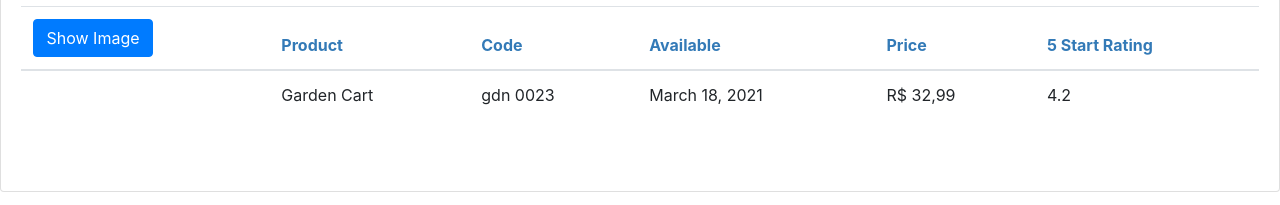
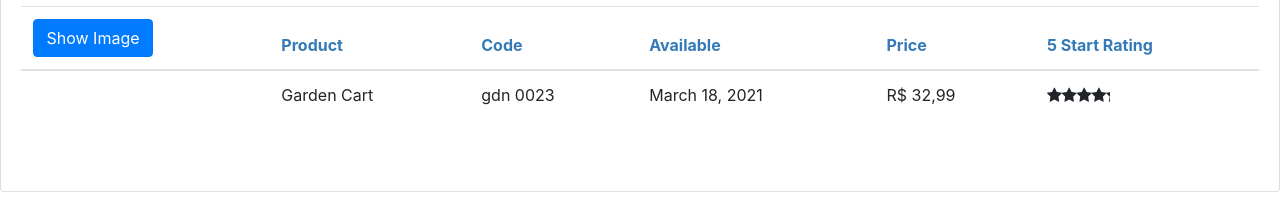
Before and after one commit to Manfrin92/angularioInitialTest, an Angular app: page / in a window 1280 px wide. Shown: the part 202-407 px from the top of the page. Built offline with nearby package versions, Linux system fonts and the light colour scheme.

Commit message:
feat: passing and receiving data from father

```diff
--- a/src/app/app.module.ts
+++ b/src/app/app.module.ts
@@ -6,6 +6,7 @@
 import { ProductListComponent } from './product/product-list.component';
 import { ConvertToSpacesPipe } from './shared/convert-to-spaces.pipe';
 import { ConvertToBrazilianNumber } from './shared/convert-to-brazilian-number.pipe';
+import { StarComponent } from './shared/star.component';
 
 @NgModule({
   declarations: [
@@ -13,6 +14,7 @@
     ProductListComponent,
     ConvertToSpacesPipe,
     ConvertToBrazilianNumber,
+    StarComponent,
   ],
   imports: [BrowserModule, FormsModule],
   bootstrap: [AppComponent],
--- a/src/app/product/product-list.component.html
+++ b/src/app/product/product-list.component.html
@@ -44,6 +44,7 @@
                 *ngIf="showImage"
               />
             </td>
+
             <td>{{ product.productName }}</td>
             <td>
               {{ product.productCode | lowercase | convertToSpaces: "-" }}
@@ -56,7 +57,12 @@
                   | convertToBrazilianNumber: product.price
               }}
             </td>
-            <td>{{ product.starRating }}</td>
+            <td>
+              <pm-star
+                [rating]="product.starRating"
+                (ratingClicked)="onRatingClicked($event)"
+              ></pm-star>
+            </td>
           </tr>
         </tbody>
       </table>
--- a/src/app/product/product-list.component.ts
+++ b/src/app/product/product-list.component.ts
@@ -33,7 +33,6 @@
     },
   ];
   showImage: boolean = false;
-  private _listFilter: string = '';
   filteredProducts: IProduct[] = [];
 
   performFilter(filterBy: string): IProduct[] {
@@ -43,22 +42,27 @@
     );
   }
 
+  private _listFilter: string = '';
+
   get listFilter(): string {
     return this._listFilter;
   }
 
   set listFilter(value: string) {
-    console.log('setando: ', this._listFilter);
     this._listFilter = value;
     this.filteredProducts = this.performFilter(value);
+  }
+
+  ngOnInit(): void {
+    this.listFilter = 'cart';
   }
 
   toggleImage(): void {
     this.showImage = !this.showImage;
   }
 
-  ngOnInit(): void {
-    console.log('valor do listFilter ', this.listFilter);
-    this.listFilter = 'cart';
+  onRatingClicked(message: string): void {
+    console.log('msg recebida no pai: ', message);
+    this.pageTitle = `Clicked: ${message}`;
   }
 }
--- a/src/app/shared/star.component.html
+++ b/src/app/shared/star.component.html
@@ -1,6 +1,9 @@
-<div class="crop"
-     [style.width.px]="cropWidth"
-     [title]="rating">
+<div
+  class="crop"
+  [style.width.px]="cropWidth"
+  [title]="rating"
+  (click)="onClick()"
+>
   <div style="width: 75px">
     <span class="fa fa-star"></span>
     <span class="fa fa-star"></span>
--- /dev/null
+++ b/src/app/shared/star.component.ts
@@ -0,0 +1,28 @@
+import {
+  Component,
+  Input,
+  OnChanges,
+  Output,
+  SimpleChanges,
+  EventEmitter,
+} from '@angular/core';
+
+@Component({
+  selector: 'pm-star',
+  templateUrl: './star.component.html',
+  styleUrls: ['./star.component.css'],
+})
+export class StarComponent implements OnChanges {
+  @Input() rating = 0;
+  cropWidth = 75;
+  @Output() ratingClicked: EventEmitter<string> = new EventEmitter<string>();
+
+  ngOnChanges(): void {
+    this.cropWidth = (this.rating * 75) / 5;
+    console.log('width atual: ', this.cropWidth);
+  }
+
+  onClick(): void {
+    this.ratingClicked.emit(`${this.rating} clicked!`);
+  }
+}
```
